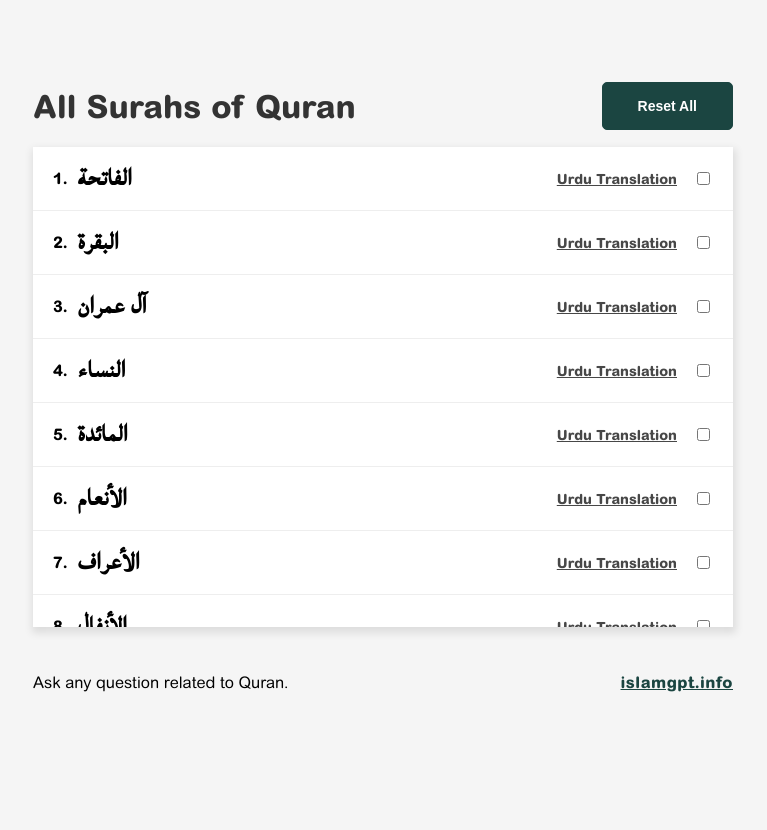
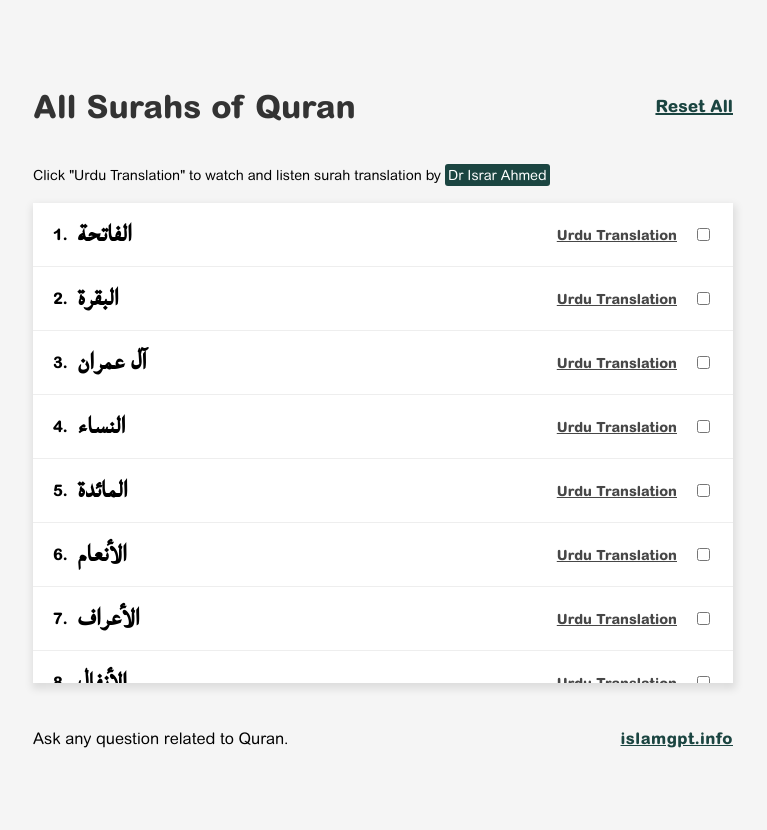
Before and after one commit to AhmadRaza9/all-quran-surah-names, a plain HTML site: page index.html in a window 1280 px wide. Shown: the whole page, without its empty margins (257-1024 px from the left). Before the commit the page ends 800 px from the top, so only its background shows below. Drawn offline with Linux system fonts and the light colour scheme.

Commit message:
update reset button

```diff
--- a/index.html
+++ b/index.html
@@ -12,7 +12,11 @@
   <body>
     <div class="header">
       <h1>All Surahs of Quran</h1>
-      <button>Reset All</button>
+      <span class="button">Reset All</span>
+      <p>
+        Click "Urdu Translation" to watch and listen surah translation by
+        <span class="translator-name">Dr Israr Ahmed</span>
+      </p>
       <!-- <input type="text" id="searchBox" placeholder="Find Surah..." /> -->
     </div>
     <ul>
--- a/scrip.js
+++ b/scrip.js
@@ -1,4 +1,4 @@
-const resetAllButton = document.querySelector("button");
+const resetAllButton = document.querySelector(".button");
 const checkboxes = document.querySelectorAll(".checkbox-input");
 
 // Load the checkbox state from localStorage
@@ -38,7 +38,6 @@ resetAllButton.addEventListener("click", function () {
   window.location.reload();
 });
 
-
 // window.addEventListener("load", function () {
 //   let filter = document.getElementById("searchBox");
 
--- a/style.css
+++ b/style.css
@@ -23,6 +23,10 @@
   font-weight: bold;
   font-style: normal;
   font-display: swap;
+}
+
+* {
+  font-family: "Arial Rounded MT";
 }
 
 body {
@@ -52,23 +56,34 @@ ul {
   flex-wrap: wrap;
 }
 
+.header p {
+  font-size: 14px;
+  line-height: 28px;
+}
+
+.header p .translator-name {
+  background-color: #1b4541;
+  color: #fff;
+  padding: 3px;
+  border-radius: 3px;
+}
+
 h1 {
   color: #333;
   text-align: center;
 }
 
-button {
-  background: #1b4541;
-  padding: 15px 35px;
-  border: 1px solid #1b4541;
-  border-radius: 5px;
-  color: #fff;
+.button {
+  color: #1b4541;
   font-weight: bold;
-  font-size: 14px;
+  font-size: 17px;
+  cursor: pointer;
+  text-decoration: underline;
+  text-decoration-thickness: 2px;
   cursor: pointer;
 }
 
-button:hover {
+.button:hover {
   opacity: 0.8;
 }
 
```
